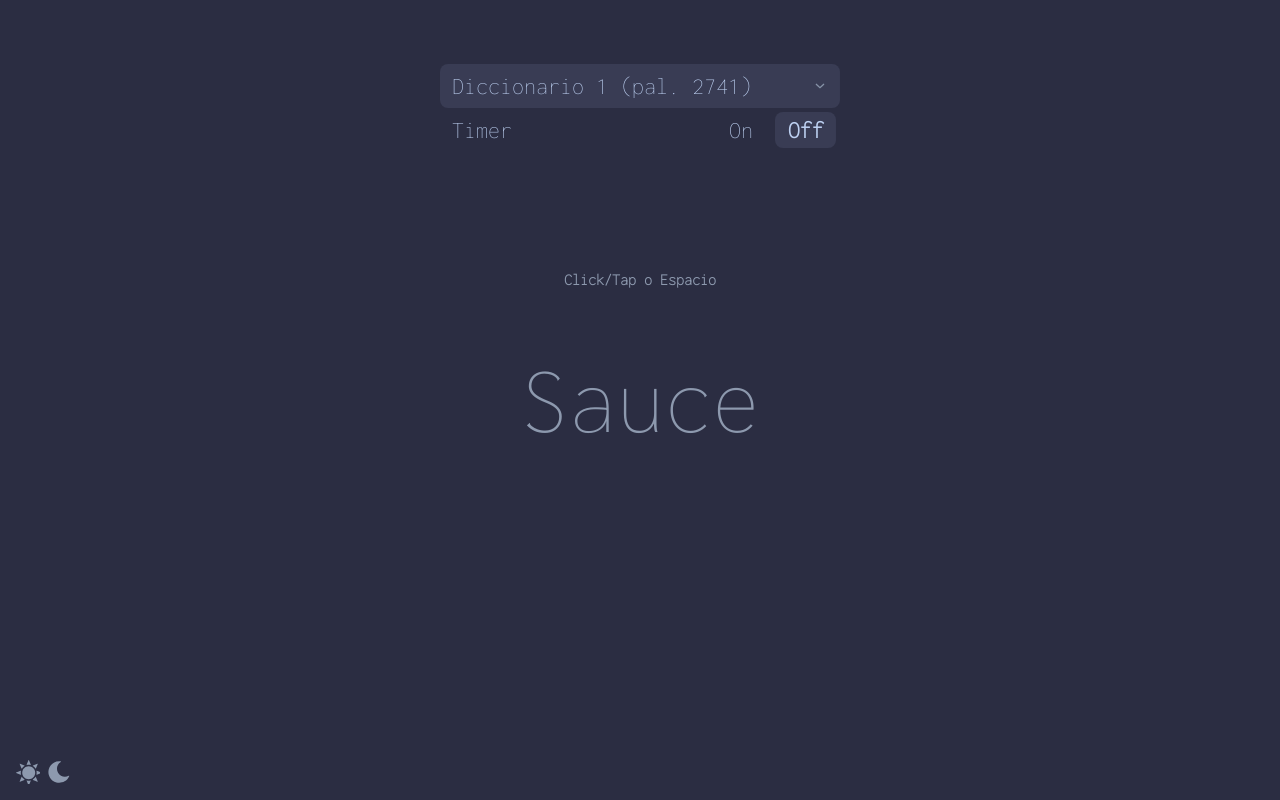
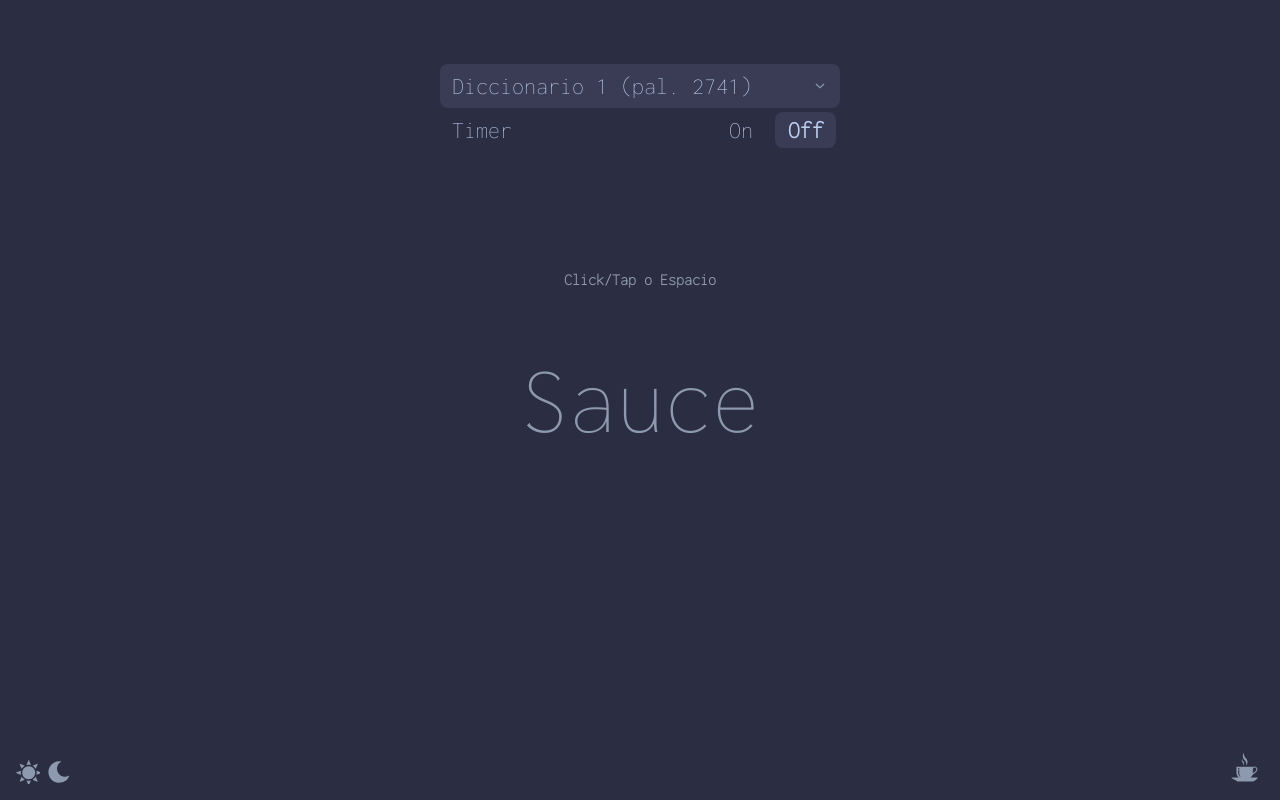
Before and after one commit to LucasMRC/aleator.io, a Svelte app: page / in a window 1280 px wide. Built offline with nearby package versions, Linux system fonts and the light colour scheme.

Commit message:
adds coffee link

```diff
--- a/index.html
+++ b/index.html
@@ -4,7 +4,7 @@
     <meta charset="UTF-8" />
     <link rel="icon" type="image/svg+xml" href="/favicon.svg" />
     <meta name="viewport" content="width=device-width, initial-scale=1.0" />
-    <title>Aleator.io - Generador de palabras</title>
+    <title>Aleatorio - Generador de palabras</title>
   </head>
   <body>
     <div id="app"></div>
--- a/src/App.svelte
+++ b/src/App.svelte
@@ -10,6 +10,7 @@
     import ThemeSelector from './components/theme-selector.svelte';
     import Settings from './components/settings.svelte';
     import Display from './components/display.svelte';
+    import BuyMeACoffee from './components/coffee.svelte';
 
 	const handleNewWord = () => {
 		const newWord = dictionary[$chosenDictionary][Math.floor(Math.random() * dictionary[$chosenDictionary].length)];
@@ -35,9 +36,10 @@
 </script>
 
 <main class="screen" data-theme={$theme}>
-	<ThemeSelector />
 	<Settings dictionary={dictionary} handleNewWord={handleNewWord} />
 	<Display />
+	<ThemeSelector />
+	<BuyMeACoffee />
 </main>
 
 <style>
--- /dev/null
+++ b/src/components/coffee.svelte
@@ -0,0 +1,16 @@
+<script lang="ts">
+    import Icon from "./icon.svelte";
+    import { theme } from "../store";
+</script>
+
+<a class="coffee-link" target="_blank" href="http://buymeacoffee.com/lucas.maria" rel="noopener noreferrer" title="Invitame un café">
+    <Icon type="coffee" color={$theme === 'light' ? '#BEA8A7' : '#8D99AE'} size={36} viewBox="0 0 24 30" />
+</a>
+
+<style>
+    a.coffee-link {
+        position: absolute;
+        bottom: 1rem;
+        right: 1rem;
+    }
+</style>
--- a/src/components/icon.svelte
+++ b/src/components/icon.svelte
@@ -41,6 +41,8 @@
         <g class="no-new-word">
             <path class="no-new-word" d="M 87.823 60.7 c -0.463 -0.423 -1.142 -0.506 -1.695 -0.214 c -15.834 8.398 -35.266 2.812 -44.232 -12.718 c -8.966 -15.53 -4.09 -35.149 11.101 -44.665 c 0.531 -0.332 0.796 -0.963 0.661 -1.574 c -0.134 -0.612 -0.638 -1.074 -1.259 -1.153 c -9.843 -1.265 -19.59 0.692 -28.193 5.66 C 13.8 12.041 6.356 21.743 3.246 33.35 S 1.732 57.08 7.741 67.487 c 6.008 10.407 15.709 17.851 27.316 20.961 C 38.933 89.486 42.866 90 46.774 90 c 7.795 0 15.489 -2.044 22.42 -6.046 c 8.601 -4.966 15.171 -12.43 18.997 -21.586 C 88.433 61.79 88.285 61.123 87.823 60.7 z" fill={color} stroke-linecap="round" />
         </g>
+    {:else if type === 'coffee'}
+        <path d="M12.406 14.75c-0.094-2.094-0.219-3.219-1.469-4.594-1.594-1.781-2.188-3.5-0.875-6.156 0.344 1.781 0.469 3.375 1.719 4.344s2.281 3.594 0.625 6.406zM10.063 14.75c-0.063-1.125-0.125-1.688-0.813-2.469-0.844-0.938-1.188-1.844-0.469-3.281 0.188 0.969 0.219 1.813 0.906 2.313s1.281 1.938 0.375 3.438zM15.719 24.625h5.688c0.344 0 0.469 0.25 0.25 0.531 0 0-2.219 2.844-5.281 2.844h-10.969s-5.281-2.844-5.281-2.844c-0.219-0.281-0.125-0.531 0.219-0.531h5.625c-0.781-0.406-1.938-2.188-1.938-4.406v-4.688h13.688v0.375c0.438-0.375 0.969-0.563 1.531-0.563 0.781 0 2.25 0.813 2.25 2.219 0 2.031-1.344 2.781-2.125 3.313 0 0-1.469 1.156-2.5 2.5-0.344 0.594-0.75 1.063-1.156 1.25zM19.25 16.188c-0.5 0-1.125 0.219-1.531 1.219v2.594c0 0.344-0.031 0.75-0.094 1.094 0.688-0.688 1.5-1.156 1.5-1.156 0.5-0.344 1.5-1 1.5-2.281 0.031-0.906-0.813-1.469-1.375-1.469zM6.406 16.563h-0.875v1.281h0.875v-1.281zM6.406 18.594h-0.875v2.094s0.25 2.813 2.031 3.656c-1.094-1.281-1.156-2.75-1.156-3.656v-2.094z" fill={color}></path>
     {/if}
 </svg>
 
--- a/src/vite-env.d.ts
+++ b/src/vite-env.d.ts
@@ -1,6 +1,6 @@
 /// <reference types="svelte" />
 /// <reference types="vite/client" />
 
-type IconType = 'chevron_right' | 'chevron_sm_up' | 'chevron_sm_down' | 'pause' | 'play' | 'sun' | 'moon';
+type IconType = 'chevron_right' | 'chevron_sm_up' | 'chevron_sm_down' | 'pause' | 'play' | 'sun' | 'moon' | 'coffee';
 type Theme = 'light' | 'dark';
 type Dictionary = "one" | "two" | "three" | "four";
```
